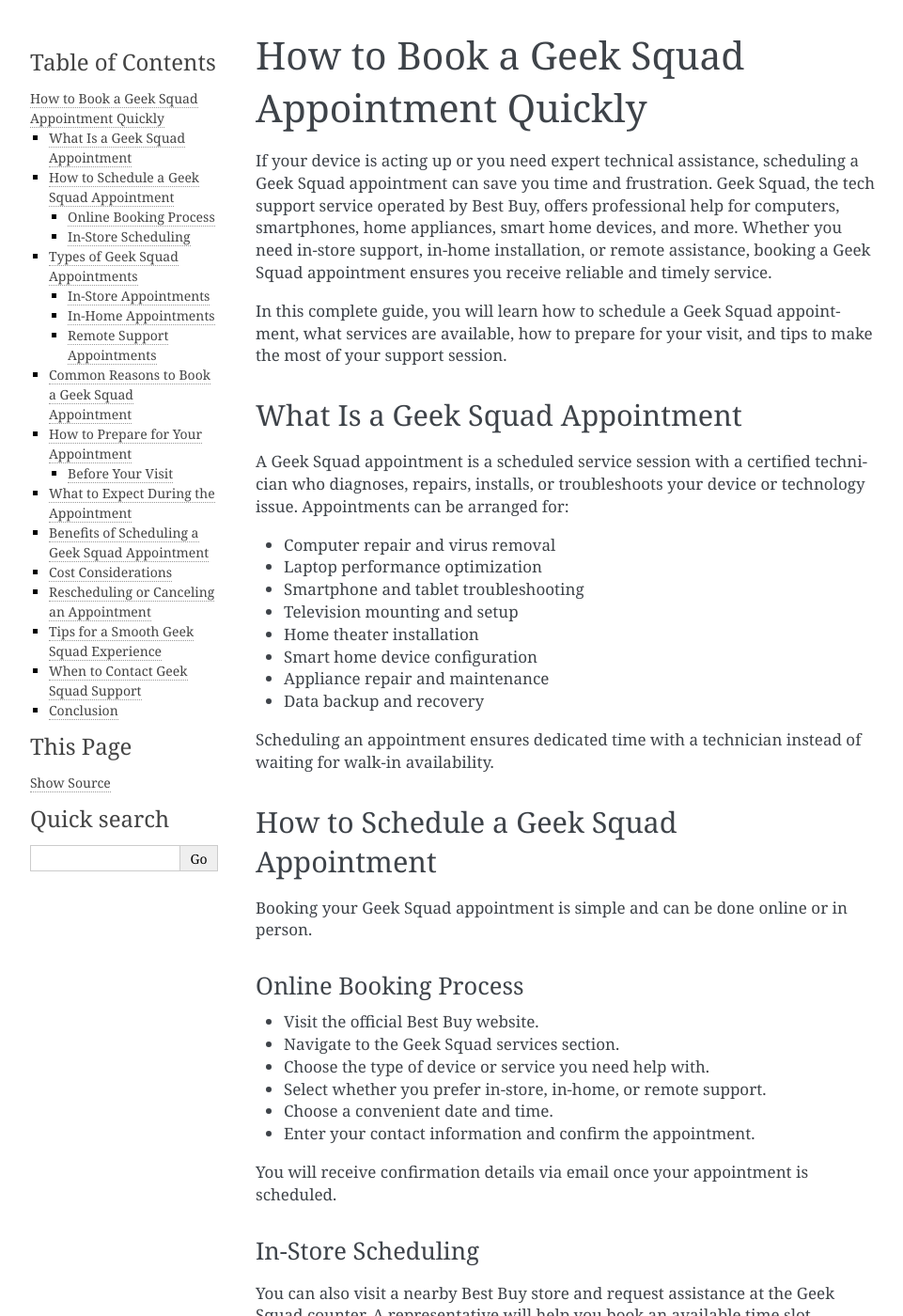
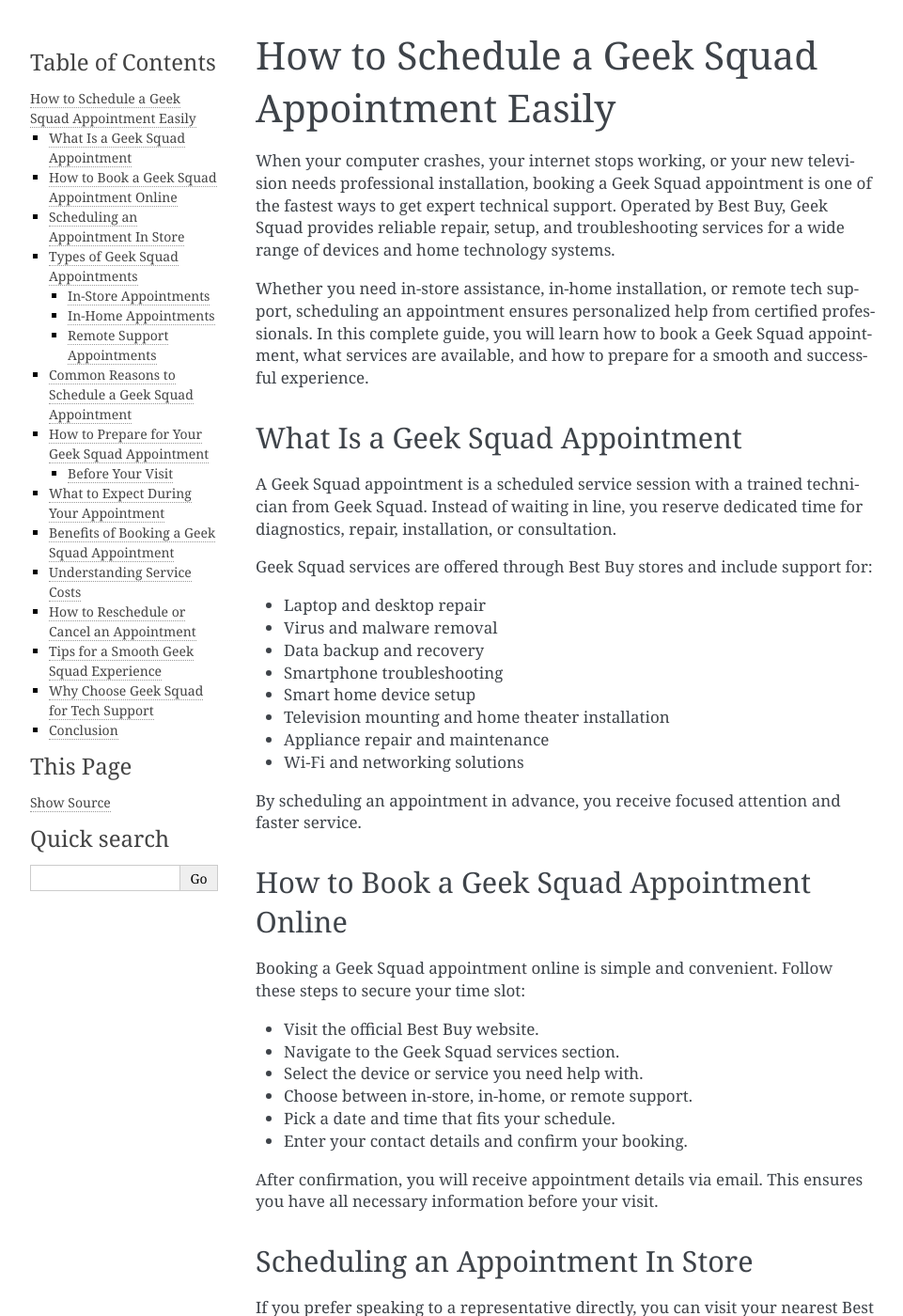
Before and after one commit to mynkdemon03/geeksquadhelpdesk, a Sphinx documentation site: the page built from docs/index.rst, in a window 1280 px wide and 1400 px high. Shown: the whole window at 94% size, without its empty margins (148-1109 px from the left). Built offline with Sphinx 7.4.7, drawn with Linux system fonts in a browser that asks for light colours; some of the changed text lies outside the part shown.

Commit message:
Update index.rst

```diff
--- a/docs/index.rst
+++ b/docs/index.rst
@@ -1,160 +1,162 @@
-How to Book a Geek Squad Appointment Quickly
-=============================================
+How to Schedule a Geek Squad Appointment Easily
+================================================
 
-If your device is acting up or you need expert technical assistance, scheduling a Geek Squad appointment can save you time and frustration. Geek Squad, the tech support service operated by Best Buy, offers professional help for computers, smartphones, home appliances, smart home devices, and more. Whether you need in-store support, in-home installation, or remote assistance, booking a Geek Squad appointment ensures you receive reliable and timely service.
+When your computer crashes, your internet stops working, or your new television needs professional installation, booking a Geek Squad appointment is one of the fastest ways to get expert technical support. Operated by Best Buy, Geek Squad provides reliable repair, setup, and troubleshooting services for a wide range of devices and home technology systems.
 
-In this complete guide, you will learn how to schedule a Geek Squad appointment, what services are available, how to prepare for your visit, and tips to make the most of your support session.
+Whether you need in-store assistance, in-home installation, or remote tech support, scheduling an appointment ensures personalized help from certified professionals. In this complete guide, you will learn how to book a Geek Squad appointment, what services are available, and how to prepare for a smooth and successful experience.
 
 What Is a Geek Squad Appointment
 --------------------------------
 
-A Geek Squad appointment is a scheduled service session with a certified technician who diagnoses, repairs, installs, or troubleshoots your device or technology issue. Appointments can be arranged for:
+A Geek Squad appointment is a scheduled service session with a trained technician from Geek Squad. Instead of waiting in line, you reserve dedicated time for diagnostics, repair, installation, or consultation.
 
-- Computer repair and virus removal
-- Laptop performance optimization
-- Smartphone and tablet troubleshooting
-- Television mounting and setup
-- Home theater installation
-- Smart home device configuration
+Geek Squad services are offered through Best Buy stores and include support for:
+
+- Laptop and desktop repair
+- Virus and malware removal
+- Data backup and recovery
+- Smartphone troubleshooting
+- Smart home device setup
+- Television mounting and home theater installation
 - Appliance repair and maintenance
-- Data backup and recovery
+- Wi-Fi and networking solutions
 
-Scheduling an appointment ensures dedicated time with a technician instead of waiting for walk-in availability.
+By scheduling an appointment in advance, you receive focused attention and faster service.
 
-How to Schedule a Geek Squad Appointment
------------------------------------------
+How to Book a Geek Squad Appointment Online
+--------------------------------------------
 
-Booking your Geek Squad appointment is simple and can be done online or in person.
-
-Online Booking Process
-~~~~~~~~~~~~~~~~~~~~~~
+Booking a Geek Squad appointment online is simple and convenient. Follow these steps to secure your time slot:
 
 - Visit the official Best Buy website.
 - Navigate to the Geek Squad services section.
-- Choose the type of device or service you need help with.
-- Select whether you prefer in-store, in-home, or remote support.
-- Choose a convenient date and time.
-- Enter your contact information and confirm the appointment.
+- Select the device or service you need help with.
+- Choose between in-store, in-home, or remote support.
+- Pick a date and time that fits your schedule.
+- Enter your contact details and confirm your booking.
 
-You will receive confirmation details via email once your appointment is scheduled.
+After confirmation, you will receive appointment details via email. This ensures you have all necessary information before your visit.
 
-In-Store Scheduling
-~~~~~~~~~~~~~~~~~~~
+Scheduling an Appointment In Store
+-----------------------------------
 
-You can also visit a nearby Best Buy store and request assistance at the Geek Squad counter. A representative will help you book an available time slot.
+If you prefer speaking to a representative directly, you can visit your nearest Best Buy location and request to book a Geek Squad appointment at the service desk. A team member will check availability and schedule a suitable time for you.
 
 Types of Geek Squad Appointments
 ---------------------------------
 
-Geek Squad offers different types of service appointments depending on your needs.
+Geek Squad offers flexible service options based on your technical needs.
 
 In-Store Appointments
 ~~~~~~~~~~~~~~~~~~~~~
 
-Best suited for smaller devices such as laptops, smartphones, tablets, and gaming consoles. You bring your device to the store for diagnostics and repair.
+Ideal for laptops, smartphones, tablets, and smaller electronics. You bring your device to the store, and a technician performs diagnostics and repairs onsite.
 
 In-Home Appointments
 ~~~~~~~~~~~~~~~~~~~~
 
-Ideal for larger installations like televisions, home theater systems, appliances, or complex networking setups. A technician visits your home to provide hands-on service.
+Perfect for larger services such as television mounting, appliance repair, home theater setup, or complex networking installations. A Geek Squad agent visits your home to complete the job.
 
 Remote Support Appointments
 ~~~~~~~~~~~~~~~~~~~~~~~~~~~~
 
-For software-related issues, remote assistance allows a technician to securely access your device and resolve problems without requiring an in-person visit.
+For software-related problems, remote sessions allow technicians to securely access your device and resolve issues without requiring an in-person visit.
 
-Common Reasons to Book a Geek Squad Appointment
-------------------------------------------------
+Common Reasons to Schedule a Geek Squad Appointment
+----------------------------------------------------
 
-Many customers schedule Geek Squad appointments for:
+Many customers book Geek Squad appointments for issues such as:
 
 - Slow computer performance
-- Virus and malware removal
-- Software installation issues
-- Internet connectivity problems
-- Data recovery needs
-- Device setup assistance
-- Smart home integration
-- Television mounting and calibration
+- System crashes or startup errors
+- Virus and spyware infections
+- Software installation problems
+- Wi-Fi connectivity issues
+- Smart home device configuration
+- Data recovery assistance
+- Television installation and calibration
 
-Having a scheduled session ensures your issue receives focused attention.
+Scheduling early can prevent minor issues from becoming major technical problems.
 
-How to Prepare for Your Appointment
-------------------------------------
+How to Prepare for Your Geek Squad Appointment
+----------------------------------------------
 
-Preparation can help your appointment go smoothly and efficiently.
+Preparation helps ensure your service session runs efficiently.
 
 Before Your Visit
 ~~~~~~~~~~~~~~~~~
 
-- Back up important files and data.
-- Bring necessary accessories such as chargers or cables.
-- Note down error messages or unusual behavior.
-- Disable security locks if required for troubleshooting.
-- Ensure you know your account passwords if needed.
+- Back up important files and documents.
+- Bring chargers, cables, or accessories related to your device.
+- Write down any error messages you have seen.
+- Disable passwords or security locks if required for troubleshooting.
+- Ensure you know login credentials if software access is needed.
 
-For in-home visits, make sure the workspace is accessible and clear for the technician.
+For in-home services, clear the work area and ensure easy access to equipment.
 
-What to Expect During the Appointment
---------------------------------------
+What to Expect During Your Appointment
+---------------------------------------
 
 During your Geek Squad appointment, the technician will:
 
-- Diagnose the issue
-- Explain the problem clearly
+- Listen carefully to your concerns
+- Diagnose the problem
+- Explain the issue in simple terms
 - Recommend repair or service options
-- Provide an estimated timeline
-- Complete the repair or schedule follow-up if needed
+- Provide cost estimates when applicable
+- Perform the necessary repair or schedule follow-up service
 
-Clear communication ensures you understand the solution and any associated costs.
+Clear communication ensures transparency and helps you understand your device’s condition.
 
-Benefits of Scheduling a Geek Squad Appointment
------------------------------------------------
+Benefits of Booking a Geek Squad Appointment
+--------------------------------------------
 
-Booking an appointment offers several advantages:
+Scheduling a Geek Squad appointment offers several advantages:
 
 - Reduced waiting time
-- Dedicated technician support
+- Dedicated one-on-one assistance
 - Professional diagnostics
-- Transparent service recommendations
-- Convenient scheduling options
-- Access to certified experts
+- Expert technical recommendations
+- Flexible service options
+- Access to certified technicians
 
-Appointments provide structured and reliable support compared to walk-in services.
+Having a reserved time slot improves efficiency and reduces service delays.
 
-Cost Considerations
--------------------
+Understanding Service Costs
+---------------------------
 
-The cost of a Geek Squad appointment depends on the type of service required. Some services may be covered under protection plans or warranties purchased through Best Buy. Always confirm pricing details before approving repairs or installations.
+The cost of a Geek Squad appointment depends on the type of service required. Some repairs or installations may be covered under protection plans purchased through Best Buy. Membership plans may also include certain support benefits.
 
-If you have a Best Buy Total membership or protection plan, certain services may be included at no additional charge.
+Always ask for a service estimate before approving repairs so you understand the pricing structure clearly.
 
-Rescheduling or Canceling an Appointment
------------------------------------------
+How to Reschedule or Cancel an Appointment
+------------------------------------------
 
-If your schedule changes, you can modify or cancel your Geek Squad appointment through your confirmation email or by logging into your Best Buy account. It is recommended to make changes in advance to avoid delays or missed appointments.
+If your schedule changes, you can modify or cancel your Geek Squad appointment through your confirmation email or by logging into your Best Buy account online. Making changes in advance helps avoid inconvenience.
 
 Tips for a Smooth Geek Squad Experience
 ----------------------------------------
 
-To maximize the value of your appointment:
+To get the best results from your appointment:
 
-- Arrive on time for in-store visits.
-- Keep your phone accessible for appointment updates.
-- Clearly explain the issue in detail.
-- Ask questions if you need clarification.
-- Request maintenance advice to prevent future issues.
+- Arrive on time for in-store visits
+- Keep your phone accessible for updates
+- Explain the issue clearly and in detail
+- Ask questions about preventive maintenance
+- Request guidance on avoiding similar issues in the future
 
-Good communication helps technicians resolve your issue efficiently.
+The more information you provide, the faster your technician can diagnose and resolve the problem.
 
-When to Contact Geek Squad Support
------------------------------------
+Why Choose Geek Squad for Tech Support
+---------------------------------------
 
-If you experience recurring technical issues or urgent device failures, scheduling a Geek Squad appointment promptly can prevent further damage. Early intervention often reduces repair complexity and costs.
+Geek Squad has built a strong reputation for professional technology services through Best Buy. Their technicians are trained to handle a wide variety of hardware and software issues, making them a trusted solution for personal and home technology needs.
+
+Whether you need emergency repairs, device setup, or expert advice, scheduling a Geek Squad appointment ensures reliable support from knowledgeable professionals.
 
 Conclusion
 ----------
 
-A Geek Squad appointment is a convenient and reliable way to resolve technology issues with professional support. Whether you need computer repair, device setup, or home installation services, scheduling an appointment ensures dedicated assistance from trained experts.
+Booking a Geek Squad appointment is a smart and efficient way to resolve technical problems quickly. From computer repair and virus removal to smart home installations and appliance service, Geek Squad offers comprehensive solutions backed by Best Buy.
 
-By booking in advance, preparing properly, and communicating your concerns clearly, you can enjoy a smooth and productive service experience. When your devices need expert care, a Geek Squad appointment provides the technical support you can trust.
+By scheduling your appointment in advance, preparing your device, and communicating your concerns clearly, you can enjoy a stress-free service experience. When technology challenges arise, a Geek Squad appointment provides expert assistance you can depend on.
```
